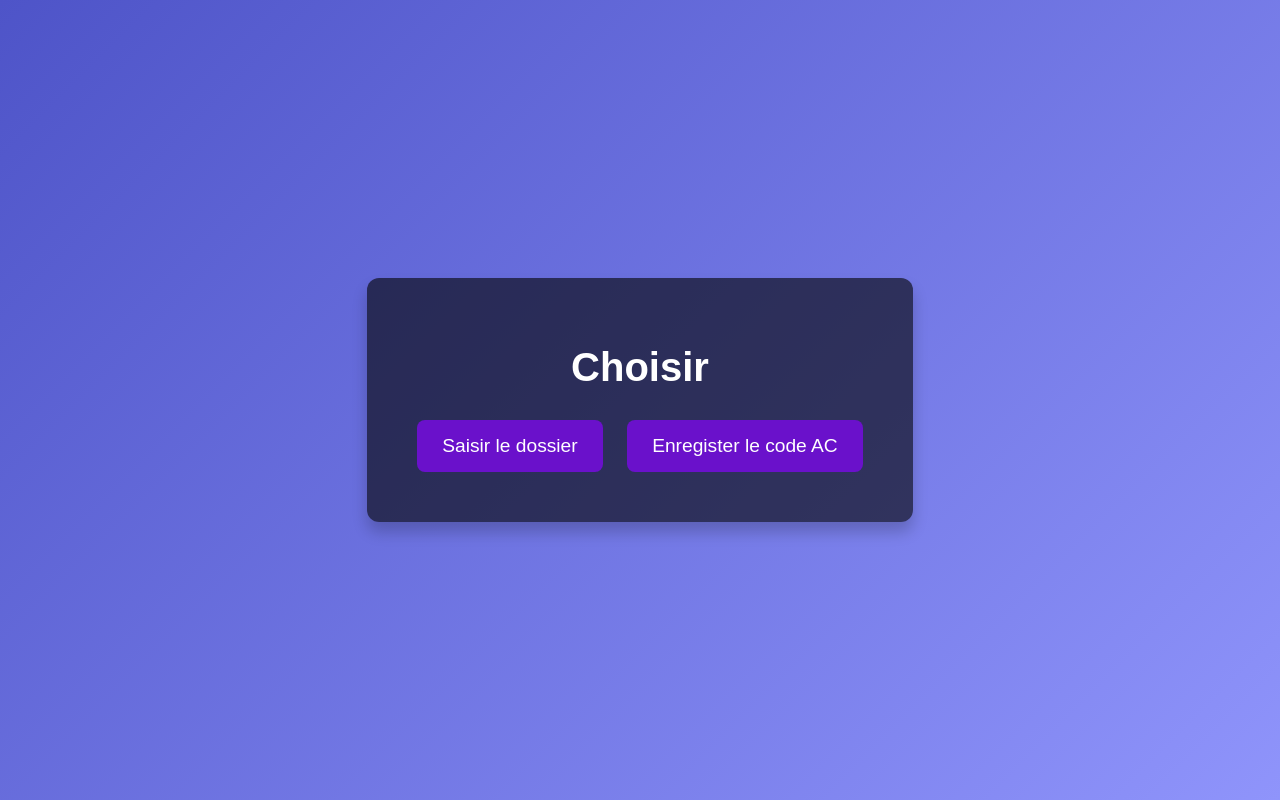
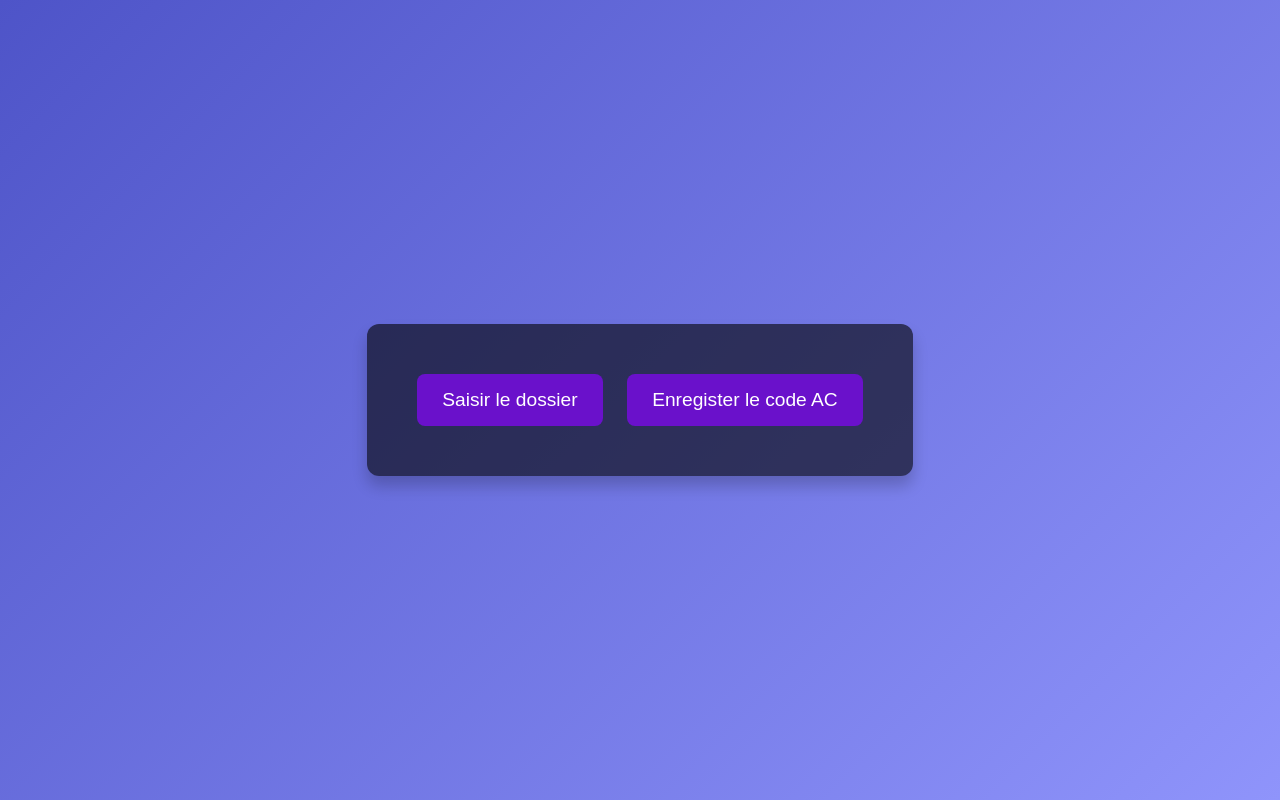
Before and after one commit to drcbacsheet/landing-page, a plain HTML site: page index.html in a window 1280 px wide. Drawn offline with Linux system fonts and the light colour scheme.

Commit message:
index.html

```diff
--- a/index.html
+++ b/index.html
@@ -48,7 +48,6 @@
 </head>
 <body>
   <div class="container">
-    <h1>Choisir</h1>
     <a href="https://script.google.com/macros/s/AKfycbyz0cMkX7na9EB_AmZEGbqjpTTyrHKxxd9nCFrQO4hfy6Tin0T4ZVsVhI9-HJPa01mKdw/exec" class="button">Saisir le dossier</a>
     <a href="https://docs.google.com/forms/d/e/1FAIpQLSeAPh-9Uuj3pgVK8ov6os4ocLDgMaky5SeRxjOtZkwglKgaZQ/viewform" class="button">Enregister le code AC</a>
   </div>
```
